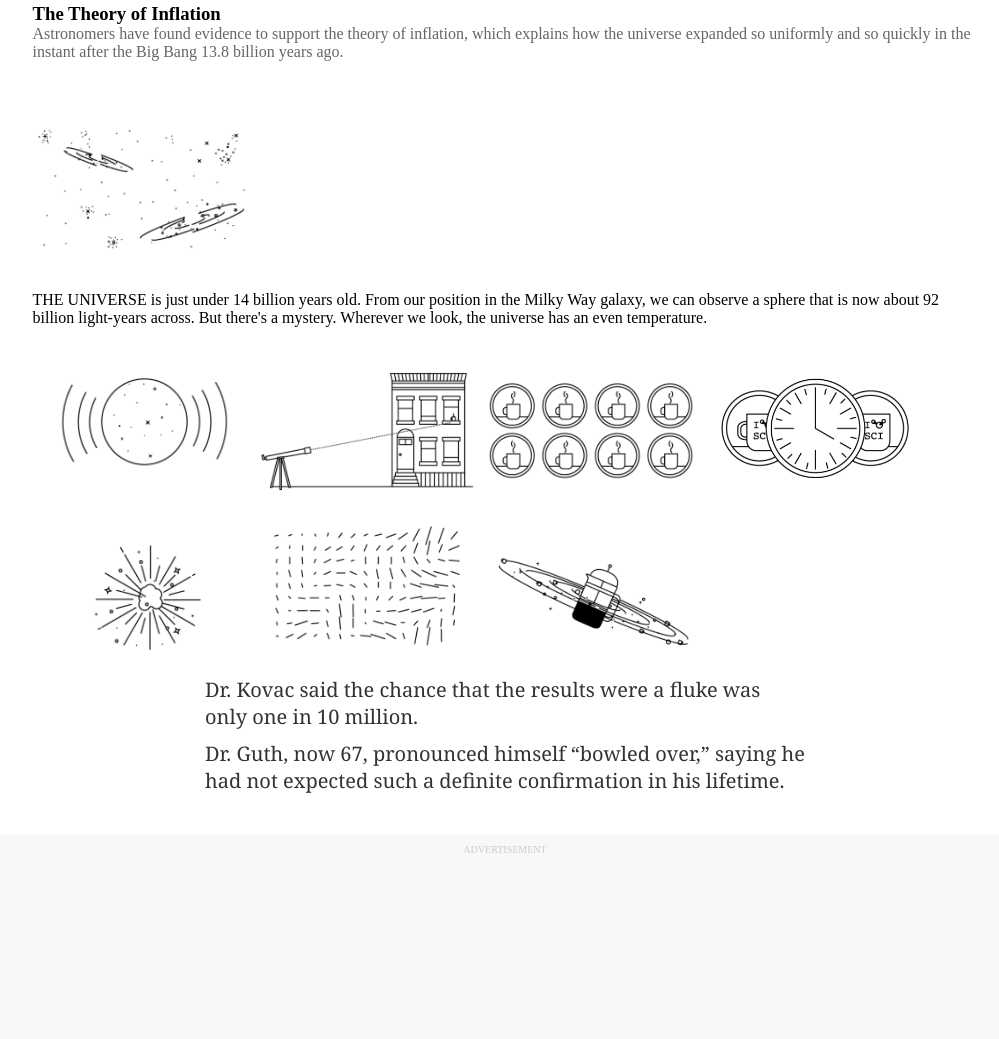
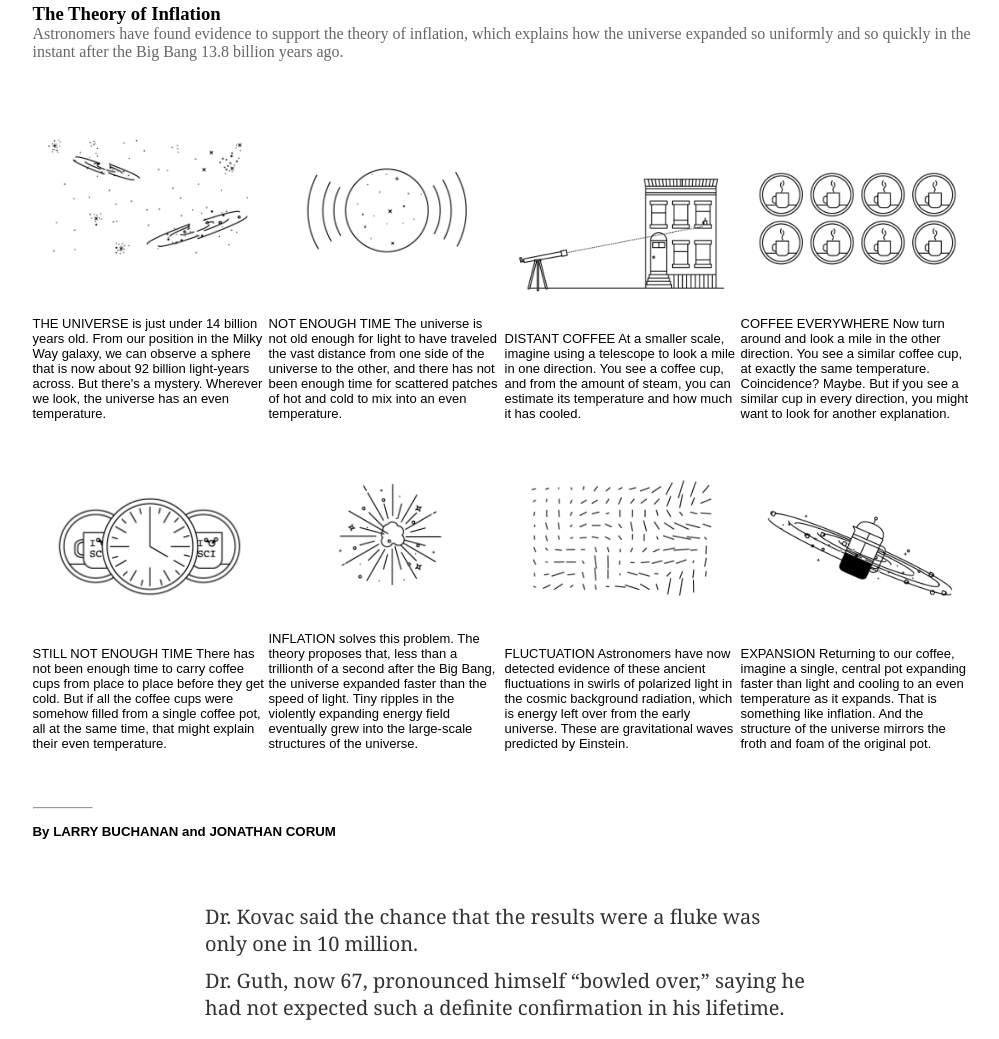
Before and after one commit to IbrohimRasulov/New-York-Times-clone, a website: page index.html in a window 1280 px wide. Shown: the part 3844-4883 px from the top of the page, without its empty margins (135-1134 px from the left). Drawn offline with Linux system fonts and the light colour scheme.

Commit message:
Inflation part has been completed

```diff
--- a/index.html
+++ b/index.html
@@ -99,17 +99,54 @@
         <section class="container-2">
             <h3>The Theory of Inflation</h3>
             <h4 class="underText" id="noBreak">Astronomers have found evidence to support the theory of inflation, which explains how the universe expanded so uniformly and so quickly in the instant after the Big Bang 13.8 billion years ago.</h4>
+
             <div id="container">
+                <div class="flexText">
                     <img src="Img/1.png" alt="">
                     <p class="inflationText">THE UNIVERSE  is just under 14 billion years old. From our position in the Milky Way galaxy, we can observe a sphere that is now about 92 billion light-years across. But there's a mystery. Wherever we look, the universe has an even temperature.</p>
+                </div>
+
+                <div class="flexText">
                     <img src="Img/2.png" alt="">
+                    <p class="inflationText">NOT ENOUGH TIME  The universe is not old enough for light to have traveled the vast distance from one side of the universe to the other, and there has not been enough time for scattered patches of hot and cold to mix into an even temperature.</p>
+                </div>
+
+                <div class="flexText">
                     <img src="Img/3.png" alt="">
+                    <p class="inflationText">DISTANT COFFEE  At a smaller scale, imagine using a telescope to look a mile in one direction. You see a coffee cup, and from the amount of steam, you can estimate its temperature and how much it has cooled.</p>
+                </div>
+
+                <div class="flexText">
                     <img src="Img/4.png" alt="">
+                    <p class="inflationText">COFFEE EVERYWHERE  Now turn around and look a mile in the other direction. You see a similar coffee cup, at exactly the same temperature. Coincidence? Maybe. But if you see a similar cup in every direction, you might want to look for another explanation.</p>
+                </div>
+
+                <div class="flexText">
                     <img src="Img/5.png" alt="">
+                    <p class="inflationText">STILL NOT ENOUGH TIME  There has not been enough time to carry coffee cups from place to place before they get cold. But if all the coffee cups were somehow filled from a single coffee pot, all at the same time, that might explain their even temperature.</p>
+                </div>
+
+                <div class="flexText">
                     <img src="Img/6.png" alt="">
+                    <p class="inflationText">INFLATION  solves this problem. The theory proposes that, less than a trillionth of a second after the Big Bang, the universe expanded faster than the speed of light. Tiny ripples in the violently expanding energy field eventually grew into the large-scale structures of the universe.</p>
+                </div>
+
+                <div class="flexText">
                     <img src="Img/7.png" alt="">
+                    <p class="inflationText">FLUCTUATION  Astronomers have now detected evidence of these ancient fluctuations in swirls of polarized light in the cosmic background radiation, which is energy left over from the early universe. These are gravitational waves predicted by Einstein.</p>
+                </div>
+
+                <div class="flexText">
                     <img src="Img/8.png" alt="">
+                    <p class="inflationText">EXPANSION  Returning to our coffee, imagine a single, central pot expanding faster than light and cooling to an even temperature as it expands. That is something like inflation. And the structure of the universe mirrors the froth and foam of the original pot.</p>
                 </div>
+            </div>
+
+            <br><br>
+            <hr style="width: 60px;">
+
+            <h5>By LARRY BUCHANAN and JONATHAN CORUM</h5>
+            <br><br><br>
 
         </section>
 
--- a/style.css
+++ b/style.css
@@ -267,15 +267,21 @@
 
 #conatainer {
     display: flex;
-
 }
 
 #container img {
-    max-width: 220px;
-
-
+    max-width: 233px;
+    padding: 10px;
 }
 
-p #inflationText {
-    width: 100px;
+.inflationText {
+    font-size: 13px;
+      font-family: Arial, Helvetica, sans-serif;
+      min-width: 100%;
+      margin: 20px auto;
 }
+
+.flexText {
+    width: 232px;
+    display: inline-block;
+}
```
Lines whose indentation alone changed are shown as unchanged.
